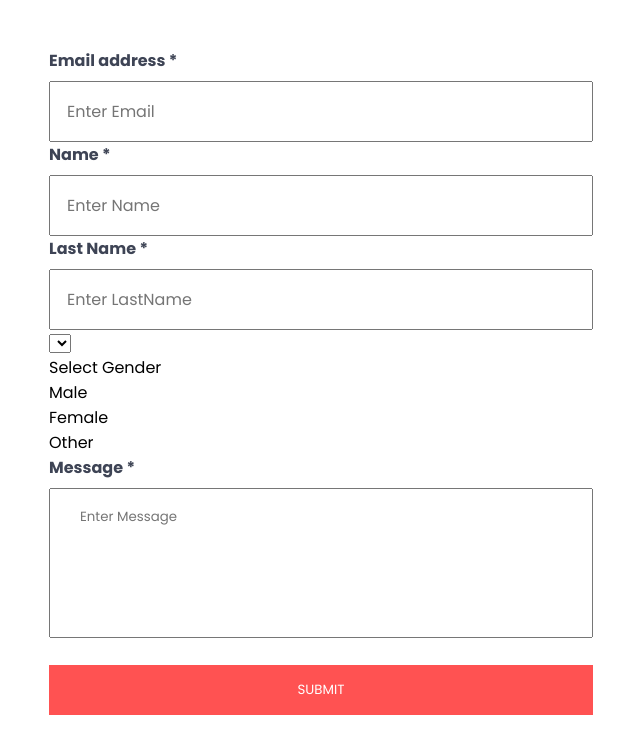
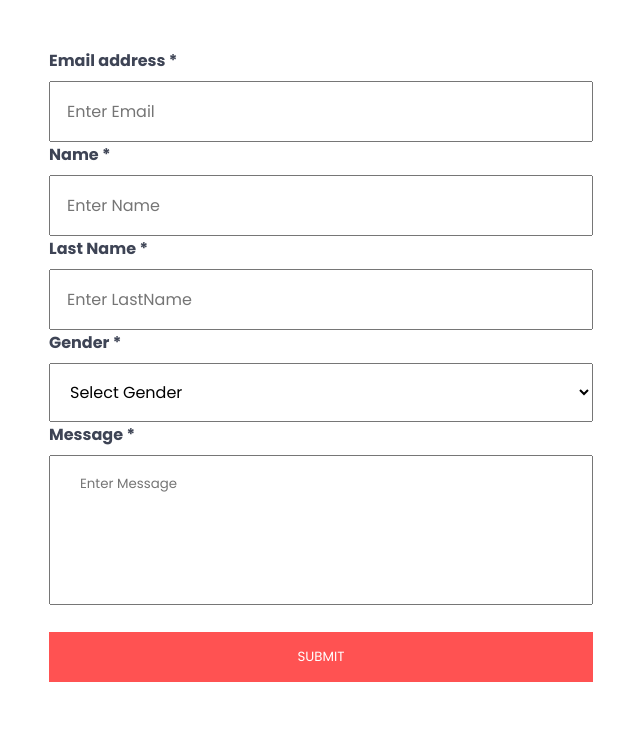
Before and after one commit to VisaProInternational/Emailjs, a plain HTML site: page index.html in a window 1280 px wide. Shown: the whole page, without its empty margins (319-959 px from the left). Drawn offline with nearby package versions, Linux system fonts and the light colour scheme.

Commit message:
Update index.html

```diff
--- a/index.html
+++ b/index.html
@@ -22,12 +22,14 @@
     <label for="LastName">Last Name *</label>
     <input type="text" name="LastName" class="input-control" placeholder="Enter LastName" required>
 
-    <select for="gender">Gender *</select>
-      <option value="">Select Gender</option>
-      <option value="male">Male</option>
-      <option value="female">Female</option>
-      <option value="other">Other</option>
-    </select>
+<label for="gender">Gender *</label>
+<select name="gender" id="gender" class="input-control" required>
+  <option value="">Select Gender</option>
+  <option value="male">Male</option>
+  <option value="female">Female</option>
+  <option value="other">Other</option>
+</select>
+
 
     <label for="Message">Message *</label>
     <textarea name="message" class="contact-msg" rows="9" placeholder="Enter Message" required></textarea>
```
